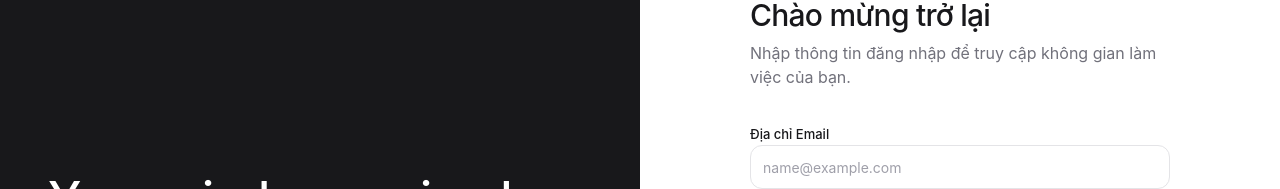
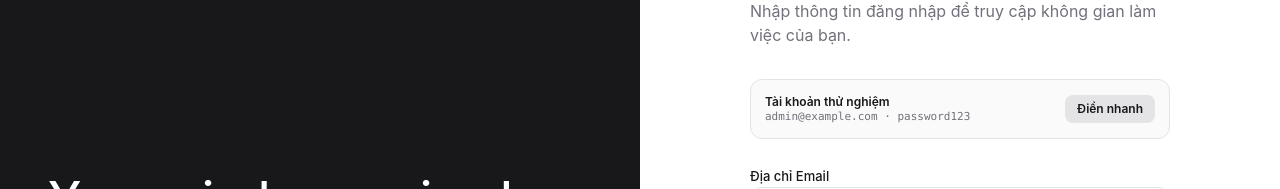
Before and after one commit to kiet-w/ai-notebook, a Next.js app in the folder frontend/: page /auth/login in a window 1280 px wide. Shown: the part 143-332 px from the top of the page. Built offline with nearby package versions, Linux system fonts and the light colour scheme; no server answers.

Commit message:
feat(auth): add quick test account autofill and allow pnpm build scripts

```diff
--- a/frontend/src/components/organisms/auth/LoginForm.tsx
+++ b/frontend/src/components/organisms/auth/LoginForm.tsx
@@ -9,22 +9,29 @@ import { useI18n } from '@/hooks/useI18n';
 import { api } from '@/utils/api';
 
 export default function LoginForm() {
+  const [email, setEmail] = useState('');
+  const [password, setPassword] = useState('');
   const [isLoading, setIsLoading] = useState(false);
   const [error, setError] = useState<string | null>(null);
   const router = useRouter();
   const { t } = useI18n();
+
+  const handleFillTestAccount = () => {
+    setEmail('admin@example.com');
+    setPassword('password123');
+    setError(null);
+  };
 
   const handleSubmit = async (e: React.FormEvent<HTMLFormElement>) => {
     e.preventDefault();
     setIsLoading(true);
     setError(null);
 
-    const formData = new FormData(e.currentTarget);
-    const email = formData.get('email') as string;
-    const password = formData.get('password') as string;
+    const submitEmail = email || ((new FormData(e.currentTarget)).get('email') as string);
+    const submitPassword = password || ((new FormData(e.currentTarget)).get('password') as string);
 
     try {
-      await api.login(email, password);
+      await api.login(submitEmail, submitPassword);
       router.push('/');
     } catch (err) {
       const error = err as { response?: { data?: { message?: string } } };
@@ -36,6 +43,25 @@ export default function LoginForm() {
 
   return (
     <div className="space-y-6">
+      {/* Demo / Test Account Card */}
+      <div className="p-3.5 bg-zinc-50 dark:bg-zinc-900/80 border border-zinc-200 dark:border-zinc-800 rounded-xl flex items-center justify-between gap-3 text-xs">
+        <div className="min-w-0">
+          <p className="font-semibold text-zinc-900 dark:text-zinc-100">
+            {t('auth.testAccountHint')}
+          </p>
+          <p className="text-zinc-500 font-mono text-[11px] truncate">
+            admin@example.com · password123
+          </p>
+        </div>
+        <button
+          type="button"
+          onClick={handleFillTestAccount}
+          className="px-3 py-1.5 text-xs font-semibold rounded-lg bg-zinc-200 dark:bg-zinc-800 hover:bg-zinc-300 dark:hover:bg-zinc-700 text-zinc-900 dark:text-zinc-100 transition-colors cursor-pointer shrink-0"
+        >
+          {t('auth.useTestAccount')}
+        </button>
+      </div>
+
       {error && (
         <div className="p-3 text-[13px] font-medium text-red-600 bg-red-50 border border-red-200 rounded-lg dark:bg-red-500/10 dark:border-red-500/20 dark:text-red-400">
           {error}
@@ -48,6 +74,8 @@ export default function LoginForm() {
           label={t('auth.emailLabel')}
           type="email"
           placeholder={t('auth.emailPlaceholder')}
+          value={email}
+          onChange={(e) => setEmail(e.target.value)}
           required
         />
         <FormField
@@ -56,6 +84,8 @@ export default function LoginForm() {
           label={t('auth.passwordLabel')}
           type="password"
           placeholder={t('auth.passwordPlaceholder')}
+          value={password}
+          onChange={(e) => setPassword(e.target.value)}
           required
         />
         <div className="flex items-center justify-between">
--- a/frontend/src/i18n/locales/en.ts
+++ b/frontend/src/i18n/locales/en.ts
@@ -109,6 +109,8 @@ export const en: TranslationDictionary = {
     heroTitle: 'Your mind, organized and AI-powered.',
     heroSubtitle: 'Capture notes, extract insights, and search your thoughts instantly with advanced AI models.',
     copyright: '© {year} Secondary Brain. All rights reserved.',
+    useTestAccount: 'Quick Fill',
+    testAccountHint: 'Demo / Test Account',
   },
   notes: {
     importTitle: 'Import Context',
--- a/frontend/src/i18n/locales/vi.ts
+++ b/frontend/src/i18n/locales/vi.ts
@@ -109,6 +109,8 @@ export const vi: TranslationDictionary = {
     heroTitle: 'Tâm trí bạn, được tổ chức cùng AI.',
     heroSubtitle: 'Ghi lại ghi chú, trích xuất thông tin chi tiết và tìm kiếm suy nghĩ tức thì bằng các mô hình AI tiên tiến.',
     copyright: '© {year} Secondary Brain. Bảo lưu mọi quyền.',
+    useTestAccount: 'Điền nhanh',
+    testAccountHint: 'Tài khoản thử nghiệm',
   },
   notes: {
     importTitle: 'Nhập nội dung',
--- a/frontend/src/i18n/types.ts
+++ b/frontend/src/i18n/types.ts
@@ -111,6 +111,8 @@ export interface AuthTranslations {
   heroTitle?: string;
   heroSubtitle?: string;
   copyright?: string;
+  useTestAccount?: string;
+  testAccountHint?: string;
 }
 
 export interface NotesTranslations {
```
Also changed, not shown: 2 other files (tests, documents, lock files or other folders).
